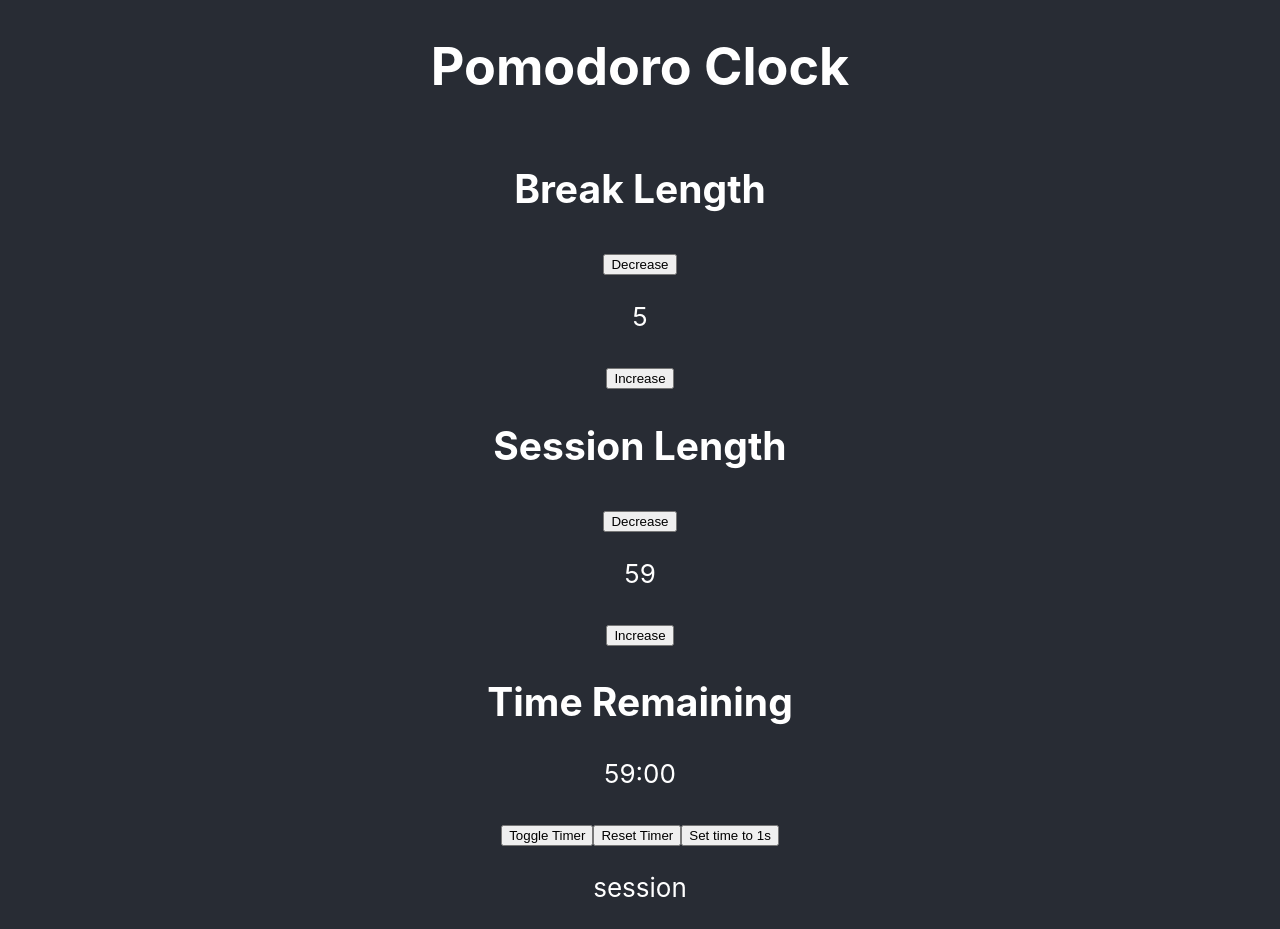
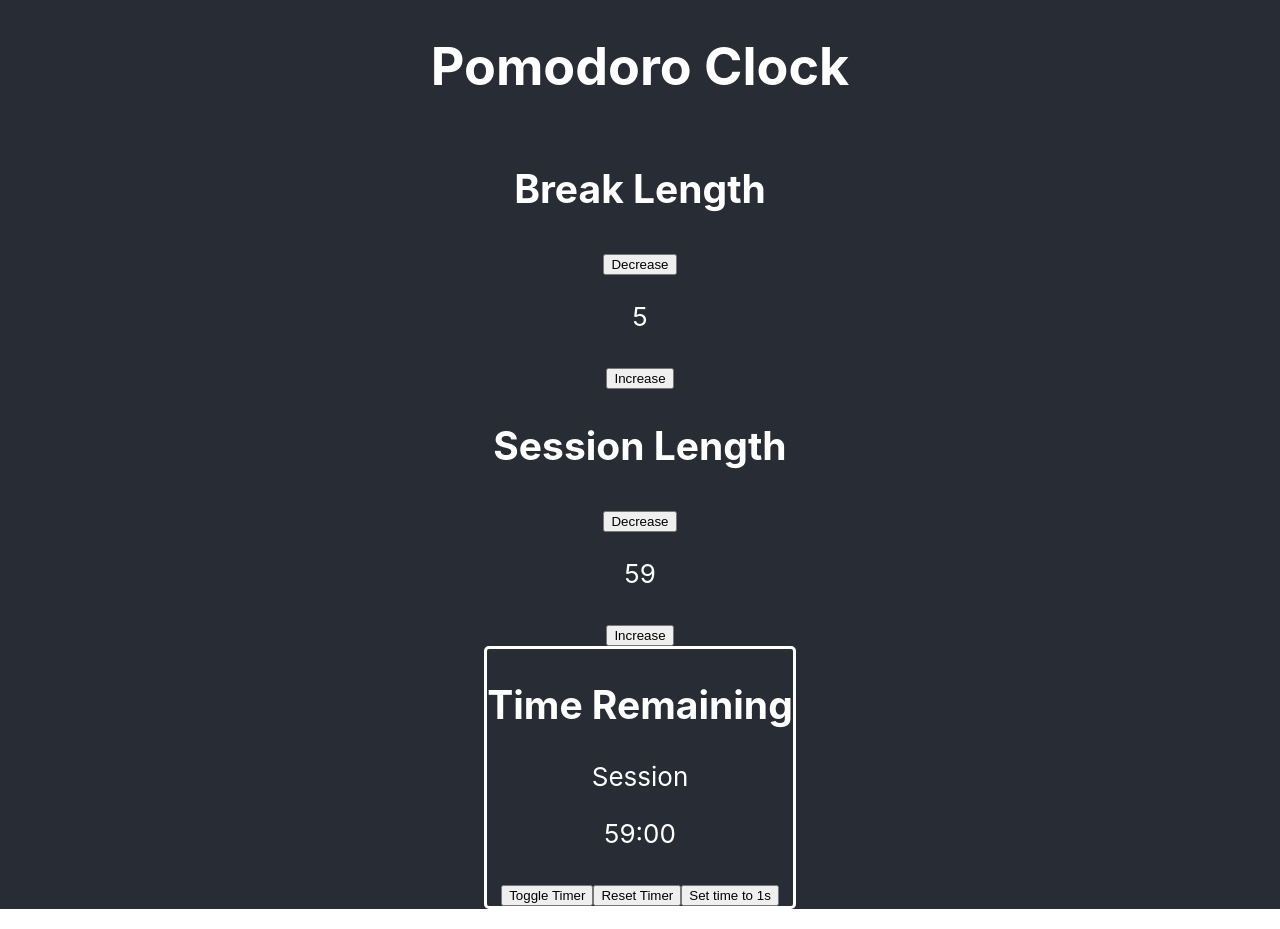
Before and after one commit to howagain/fcc-pomodoro-timer, a React (Create React App) app: page / in a window 1280 px wide. Built offline with nearby package versions, Linux system fonts and the light colour scheme.

Commit message:
passed all tests

```diff
--- a/package.json
+++ b/package.json
@@ -6,6 +6,7 @@
     "@testing-library/jest-dom": "^4.2.4",
     "@testing-library/react": "^9.3.2",
     "@testing-library/user-event": "^7.1.2",
+    "node-sass": "^4.14.1",
     "react": "^16.13.1",
     "react-dom": "^16.13.1",
     "react-scripts": "3.4.3"
--- a/public/index.html
+++ b/public/index.html
@@ -39,5 +39,6 @@
       To begin the development, run `npm start` or `yarn start`.
       To create a production bundle, use `npm run build` or `yarn build`.
     -->
+    <script src="https://cdn.freecodecamp.org/testable-projects-fcc/v1/bundle.js"></script>
   </body>
 </html>
--- a/src/App.css
+++ /dev/null
@@ -1,38 +0,0 @@
-.App {
-  text-align: center;
-}
-
-.App-logo {
-  height: 40vmin;
-  pointer-events: none;
-}
-
-@media (prefers-reduced-motion: no-preference) {
-  .App-logo {
-    animation: App-logo-spin infinite 20s linear;
-  }
-}
-
-.App-header {
-  background-color: #282c34;
-  min-height: 100vh;
-  display: flex;
-  flex-direction: column;
-  align-items: center;
-  justify-content: center;
-  font-size: calc(10px + 2vmin);
-  color: white;
-}
-
-.App-link {
-  color: #61dafb;
-}
-
-@keyframes App-logo-spin {
-  from {
-    transform: rotate(0deg);
-  }
-  to {
-    transform: rotate(360deg);
-  }
-}
--- a/src/App.js
+++ b/src/App.js
@@ -1,25 +1,30 @@
-import React, { useState, useEffect } from "react";
-import "./App.css";
+import React, { useState, useEffect, useRef } from "react";
+import "./App.scss";
+import SFX from "./Sounds/Elevator-ding-sound-effect.mp3";
 
 function App() {
   const [breakLength, setBreakLength] = useState(5);
   const [sessionLength, setSessionLength] = useState(59);
-  const [timeRemaining, setTimeRemaining] = useState(25*60);
+  const [timeRemaining, setTimeRemaining] = useState(25 * 60);
   const [isActive, setIsActive] = useState(false);
   const [isSession, setIsSession] = useState(true);
+  const audioRef = useRef(null);
 
   const formatTime = (seconds) => {
     let time = new Date(seconds * 1000);
-    if (time.getUTCHours() === 0){
+    if (time.getUTCHours() === 0) {
       return time.toISOString().substr(14, 5);
     } else {
-      return `${time.getUTCHours()*60+time.getMinutes()}:${time.toISOString().substr(17,2)}` //converts more than 1 hour to minutes
+      return `${
+        time.getUTCHours() * 60 + time.getMinutes()
+      }:${time.toISOString().substr(17, 2)}`; //converts more than 1 hour to minutes
     }
-  }
+  };
 
   useEffect(() => {
     let interval = null;
     if (timeRemaining === 0) {
+      audioRef.current.play();
       setTimeout(() => switchSession(), 1000);
     }
     if (isActive && timeRemaining > 0) {
@@ -52,12 +57,12 @@ function App() {
   const handleTimeChange = (toAdjust, change) => {
     switch (toAdjust) {
       case "session":
-          if (sessionLength+change > 0 && sessionLength+change <= 60){
+        if (sessionLength + change > 0 && sessionLength + change <= 60) {
           setSessionLength((prevState) => prevState + change);
         }
         break;
       case "break":
-          if (breakLength+change > 0 && breakLength+change <= 60){
+        if (breakLength + change > 0 && breakLength + change <= 60) {
           setBreakLength((prevState) => prevState + change);
         }
         break;
@@ -80,11 +85,13 @@ function App() {
   }, [sessionLength, breakLength]);
 
   const resetTimer = () => {
+    audioRef.current.pause();
+    audioRef.current.currentTime = 0;
     setIsActive(false);
-    setIsSession(true);
     setSessionLength(25);
     setBreakLength(5);
     setTimeRemaining(25 * 60);
+    setIsSession(true);
   };
 
   return (
@@ -92,7 +99,7 @@ function App() {
       <header className="App-header">
         <h1 className="title">Pomodoro Clock</h1>
         <div className="break-controls">
-          <h2 className="option-label">Break Length</h2>
+          <h2 id="break-label" className="option-label">Break Length</h2>
           <button
             id="break-decrement"
             onClick={() => handleTimeChange("break", -1)}
@@ -110,7 +117,7 @@ function App() {
           </button>
         </div>
         <div className="session-controls">
-          <h2 className="option-label">Session Length</h2>
+          <h2 id="session-label" className="option-label">Session Length</h2>
           <button
             id="session-decrement"
             onClick={() => handleTimeChange("session", -1)}
@@ -128,12 +135,13 @@ function App() {
           </button>
         </div>
         <div className="timer-container">
-          <h2 id="timer-label">Time Remaining</h2>
+          <h2>Time Remaining</h2>
+          <p id="timer-label">{isSession ? "Session" : "Break"}</p>
           <p id="time-left">{formatTime(timeRemaining)}</p>
-          <button id="start" onClick={() => setIsActive(!isActive)}>
+          <button id="start_stop" onClick={() => setIsActive(!isActive)}>
             Toggle Timer
           </button>
-          <button id="start" onClick={resetTimer}>
+          <button id="reset" onClick={resetTimer}>
             Reset Timer
           </button>
           <button
@@ -143,7 +151,7 @@ function App() {
           >
             Set time to 1s
           </button>
-          <p>{isSession ? "session" : "break"}</p>
+          <audio id="beep" ref={audioRef} src={SFX}></audio>
         </div>
       </header>
     </div>
--- /dev/null
+++ b/src/App.scss
@@ -0,0 +1,19 @@
+.App {
+  text-align: center;
+}
+
+.App-header {
+  background-color: #282c34;
+  min-height: 100vh;
+  display: flex;
+  flex-direction: column;
+  align-items: center;
+  justify-content: center;
+  font-size: calc(10px + 2vmin);
+  color: white;
+}
+
+.timer-container{
+  border: 3px solid white;
+  border-radius: 5px;
+}
```
Also changed, not shown: 2 other files (tests, documents, lock files or other folders). Lines whose indentation alone changed are shown as unchanged.
